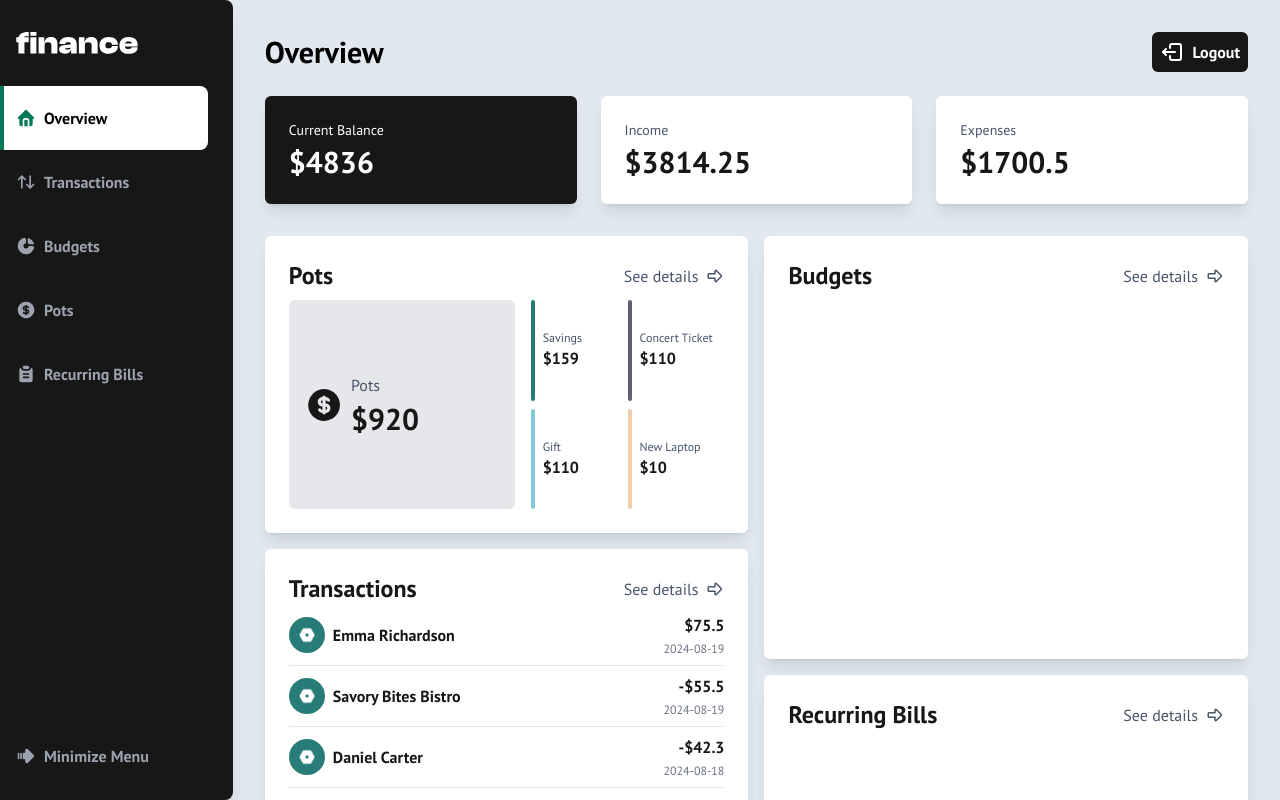
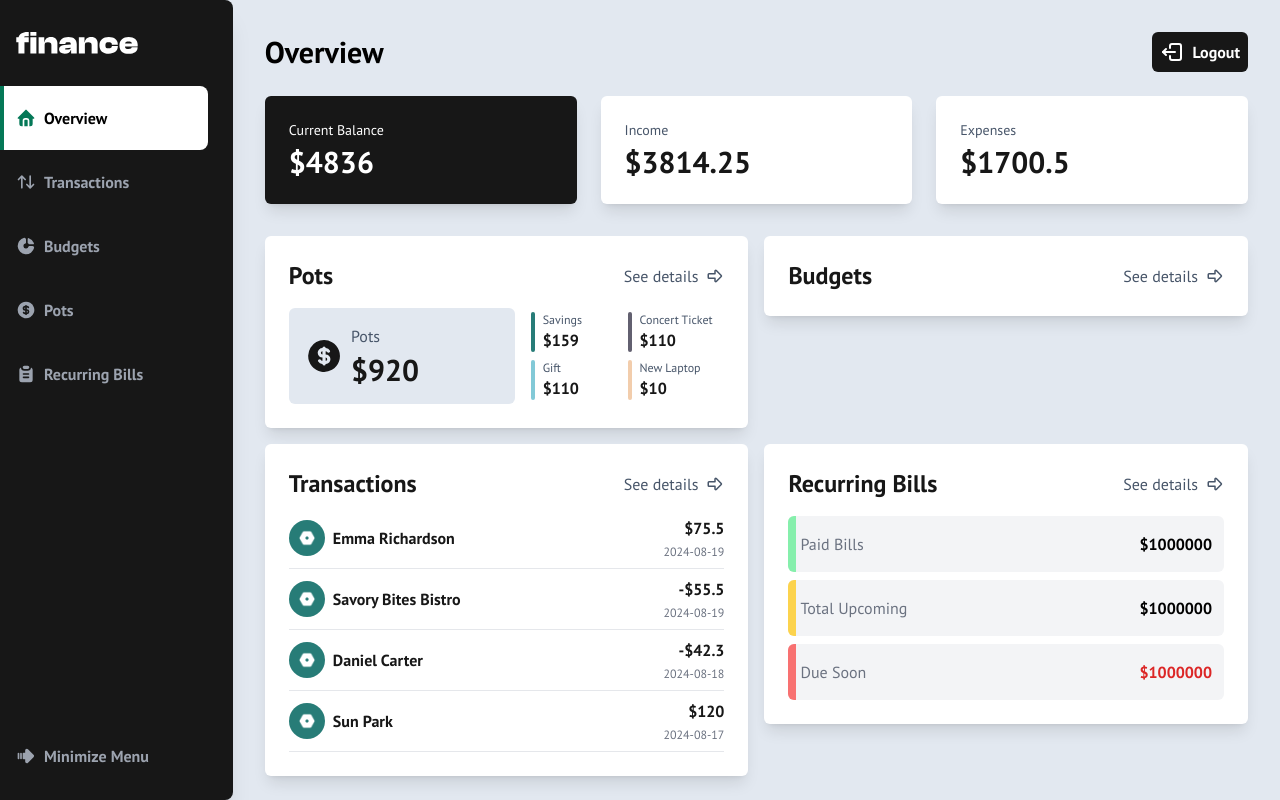
Before and after one commit to MartinWebDev95/FinanceApp, a Next.js app: page / in a window 1280 px wide. Built offline with nearby package versions, Linux system fonts and the light colour scheme.

Commit message:
Change the Grid component to show the bills state and change some styles

```diff
--- a/app/components/overview/Grid.jsx
+++ b/app/components/overview/Grid.jsx
@@ -4,9 +4,9 @@ import data from '@/app/lib/data.json'
 
 const Grid = () => {
   return (
-    <div className="mt-10 lg:mt-8 lg:grid lg:grid-cols-2 lg:grid-rows-12 lg:gap-4 h-full">
+    <div className="mt-10 lg:mt-8 lg:grid lg:grid-cols-2 lg:auto-rows-min lg:gap-4 h-full">
       {/* Pots */}
-      <div className="p-6 mb-6 lg:mb-0 bg-white rounded-md shadow-lg lg:row-start-1 lg:row-end-6 lg:col-start-1 lg:col-end-2 w-full h-fit lg:h-full">
+      <div className="p-6 mb-6 lg:mb-0 bg-white rounded-md shadow-lg lg:col-start-1 lg:col-end-2 w-full h-fit">
         <div className="w-full flex items-center justify-between">
           <h2 className="text-neutral-900 text-2xl font-bold">Pots</h2>
           <Link href='/pots' className="flex items-center gap-2 group text-slate-600">
@@ -15,8 +15,8 @@ const Grid = () => {
           </Link>
         </div>
 
-        <div className="flex flex-col md:flex-row items-center mt-2 gap-4 w-full h-full pb-0 lg:pb-10">
-          <div className="w-full md:w-1/2 rounded-md bg-gray-200 flex items-center gap-2 h-full text-neutral-900 p-4 flex-1">
+        <div className="flex flex-col md:flex-row items-center mt-4 gap-4 w-full h-full">
+          <div className="w-full md:w-1/2 rounded-md bg-slate-200 flex items-center gap-2 h-full text-neutral-900 p-4 flex-1">
             <PotsIcon width='50' height='50' />
 
             <div className="w-full">
@@ -46,7 +46,7 @@ const Grid = () => {
       </div>
 
       {/* Budgets */}
-      <div className="p-6 mb-6 lg:mb-0 bg-white rounded-md shadow-lg lg:row-start-1 lg:row-end-8 lg:col-start-2 lg:col-end-3">
+      <div className="p-6 mb-6 lg:mb-0 bg-white rounded-md shadow-lg lg:col-start-2 lg:col-end-3 h-fit">
         <div className="w-full flex items-center justify-between">
           <h2 className="text-neutral-900 text-2xl font-bold">Budgets</h2>
           <Link href='/budgets' className="flex items-center gap-2 group text-slate-600">
@@ -57,7 +57,7 @@ const Grid = () => {
       </div>
 
       {/* Transactions */}
-      <div className="p-6 mb-6 lg:mb-0 bg-white rounded-md shadow-lg lg:row-start-6 lg:row-end-13 lg:col-start-1 lg:col-end-2">
+      <div className="p-6 mb-6 lg:mb-0 bg-white rounded-md shadow-lg lg:col-start-1 lg:col-end-2 h-fit">
         <div className="w-full flex items-center justify-between">
           <h2 className="text-neutral-900 text-2xl font-bold">Transactions</h2>
           <Link href='/transactions' className="flex items-center gap-2 group text-slate-600">
@@ -66,8 +66,7 @@ const Grid = () => {
           </Link>
         </div>
 
-        <div>
-          <ul>
+        <ul className="mt-2">
           {data.transactions.slice(0,4).map((transaction, index) => (
             <li key={index} className="flex items-center justify-between border-b py-2">
               <div className="flex items-center gap-2">
@@ -93,10 +92,9 @@ const Grid = () => {
           ))}
         </ul>
       </div>
-      </div>
 
       {/* Recurring Bills */}
-      <div className="p-6 bg-white rounded-md shadow-lg lg:row-start-8 lg:row-end-13 lg:col-start-2 lg:col-end-3">
+      <div className="p-6 bg-white rounded-md shadow-lg lg:col-start-2 lg:col-end-3 h-fit">
         <div className="w-full flex items-center justify-between">
           <h2 className="text-neutral-900 text-2xl font-bold">Recurring Bills</h2>
           <Link href='/recurring-bills' className="flex items-center gap-2 group text-slate-600">
@@ -104,6 +102,21 @@ const Grid = () => {
             <ArrowDetails />
           </Link>
         </div>
+
+        <div className="w-full mt-4">
+          <p className="rounded-md py-4 w-full flex items-center justify-between bg-gray-100 pr-3 relative before:absolute before:rounded-l-md before:top-0 before:bottom-0 before:w-2 before:h-full before:bg-green-300 mb-2">
+            <span className="text-gray-500 pl-3">Paid Bills</span>
+            <span className="font-bold">$1000000</span>
+          </p>
+          <p className="rounded-md py-4 w-full flex items-center justify-between bg-gray-100 pr-3 relative before:absolute before:rounded-l-md before:top-0 before:bottom-0 before:w-2 before:h-full before:bg-amber-300 mb-2">
+            <span className="text-gray-500 pl-3">Total Upcoming</span>
+            <span className="font-bold">$1000000</span>
+          </p>
+          <p className="rounded-md py-4 w-full flex items-center justify-between bg-gray-100 pr-3 relative before:absolute before:rounded-l-md before:top-0 before:bottom-0 before:w-2 before:h-full before:bg-red-400">
+            <span className="text-gray-500 pl-3">Due Soon</span>
+            <span className="text-red-600 font-bold">$1000000</span>
+          </p>
+        </div>
       </div>
     </div>
   )
```
Lines whose indentation alone changed are shown as unchanged.
